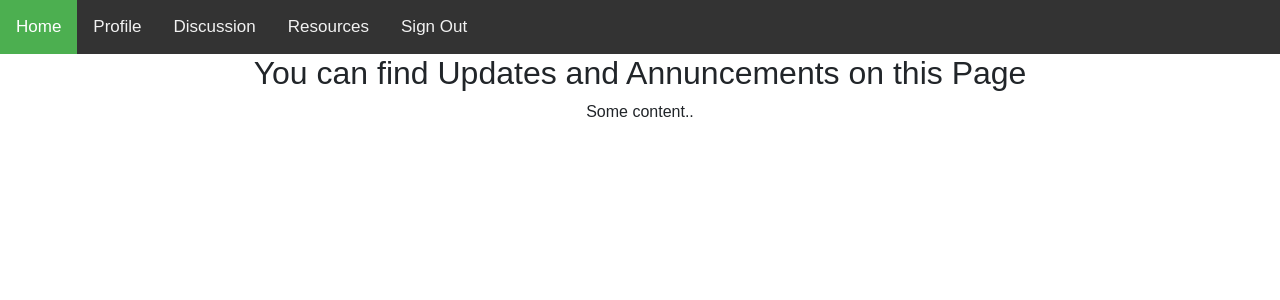
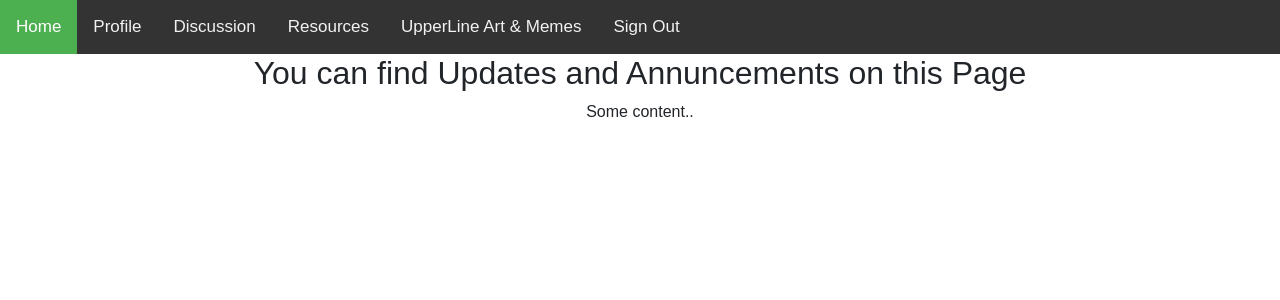
Before and after one commit to jamesdchu/FTF-Final-Test, a Flask app: page /homePage in a window 1280 px wide. Shown: the top 300 px of the page. Run offline with Flask 2, Linux system fonts and the light colour scheme; some libraries are stand-ins or nearby versions.

Commit message:
added upperline Meme to user access pages

```diff
--- a/templates/discussionPage.html
+++ b/templates/discussionPage.html
@@ -43,6 +43,7 @@ body {
   <a href="profilePage">Profile</a>
   <a class="active" href="discussionPage">Discussion</a>
   <a href="resourcesPage">Resources</a>
+  <a href=art_Meme> UpperLine Art & Memes</a>
   <a href="welcomePage">Sign Out</a>
 </div>
 
--- a/templates/homePage.html
+++ b/templates/homePage.html
@@ -43,6 +43,7 @@ body {
   <a href="profilePage">Profile</a>
   <a href="discussionPage">Discussion</a>
   <a href="resourcesPage">Resources</a>
+  <a href=art_Meme> UpperLine Art & Memes</a>
   <a href="welcomePage">Sign Out</a>
 </div>
 
--- a/templates/profilePage.html
+++ b/templates/profilePage.html
@@ -43,6 +43,7 @@ body {
   <a class="active" href="profilePage">Profile</a>
   <a href="discussionPage">Discussion</a>
   <a href="resourcesPage">Resources</a>
+  <a href=art_Meme> UpperLine Art & Memes</a>
   <a href="welcomePage">Sign Out</a>
 </div>
 
--- a/templates/resourcesPage.html
+++ b/templates/resourcesPage.html
@@ -43,6 +43,7 @@ body {
   <a href="profilePage">Profile</a>
   <a href="discussionPage">Discussion</a>
   <a class="active" href="resourcesPage">Resources</a>
+  <a href=art_Meme> UpperLine Art & Memes</a>
   <a href="welcomePage">Sign Out</a>
 </div>
 
```
